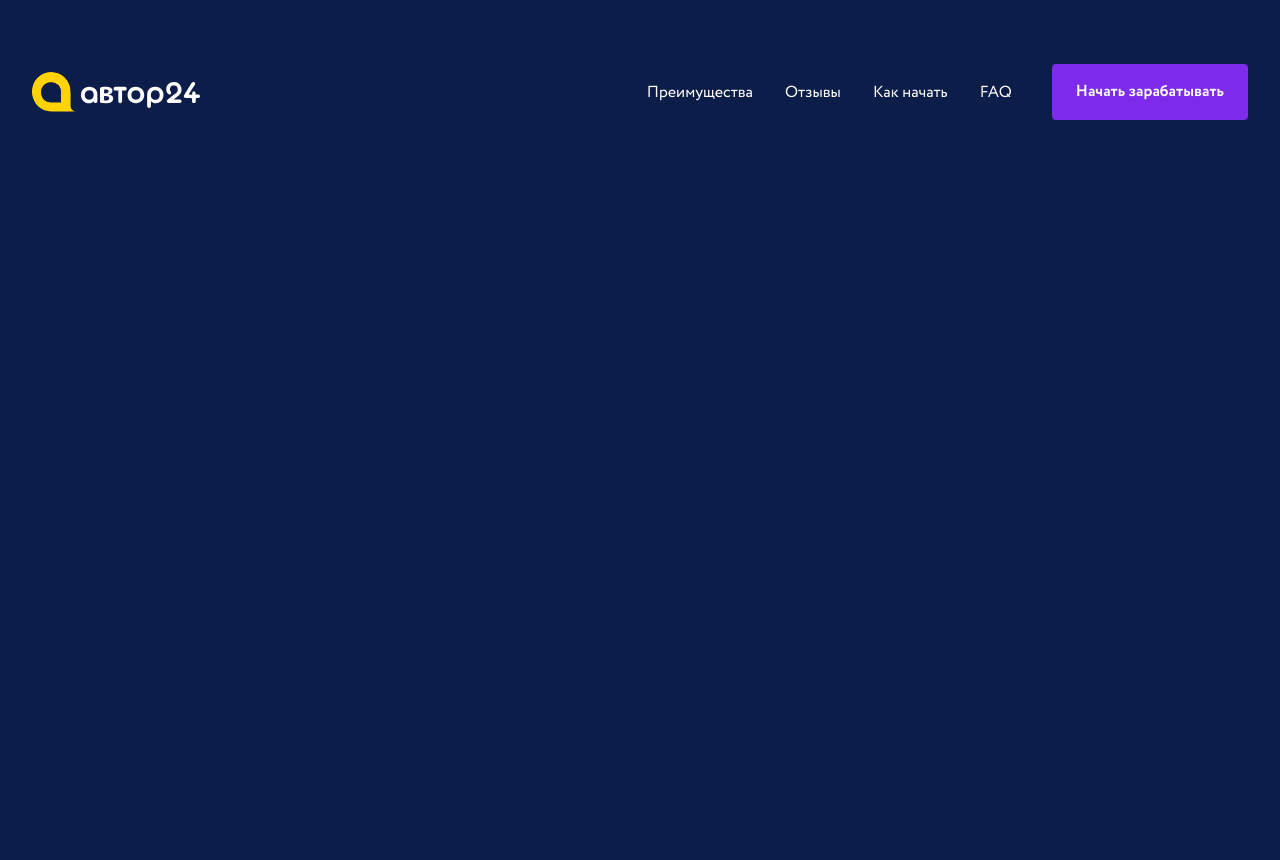
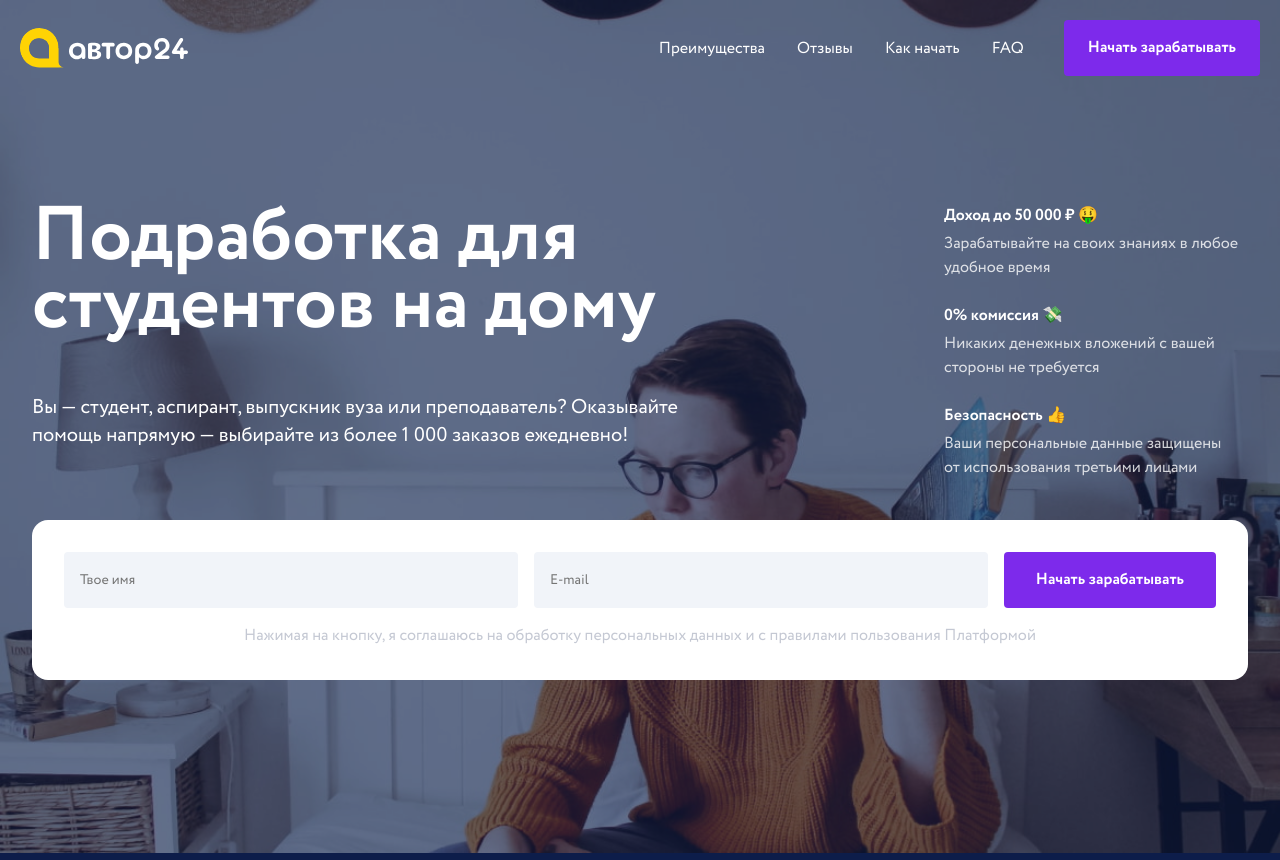
Before and after one commit to maksim-chernyshev/workForStudentsLanding, a website: page public/index.html in a window 1280 px wide. Before the commit the page ends 800 px from the top, so only its background shows below. Drawn offline with nearby package versions, Linux system fonts and the light colour scheme; files that its build step writes are made by us from their sources.

Commit message:
- added hero section;

```diff
--- a/public/index.html
+++ b/public/index.html
@@ -9,8 +9,7 @@
     <link rel="stylesheet" href="css/main.min.css">
 </head>
 <body class="root">
-<div class="bg-container">
-    <header class="header content-wrapper" data-section="header">
+<header class="header" data-section="header">
     <div class="header__logo">
         <a class="header__logo-link" href="/" data-js="logoLink">
             <img class="header__logo-img"
@@ -39,6 +38,65 @@
         >
     </button>
 </header>
+
+<main class="main">
+    <section class="hero">
+        <div class="hero__bg-wrapper">
+            <img class="hero__bg-img" src="img/img-hero.jpg" alt="">
         </div>
+        <div class="hero__inner content-wrapper">
+            <h1 class="hero__title heading--1">Подработка для студентов на&nbsp;дому</h1>
+            <p class="hero__text text text--bigger">
+                Вы&nbsp;&mdash; студент, аспирант, выпускник вуза или преподаватель?
+                Оказывайте помощь напрямую&nbsp;&mdash; выбирайте из&nbsp;более 1&nbsp;000 заказов ежедневно!
+            </p>
+            <form class="hero__form reg-form reg-form--wide" action="https://a24.biz/reg/promoAuthor" method="post">
+                <input type="hidden" name="secondname" value="Фамилия">
+
+                <input class="reg-form__input input"
+                       type="text"
+                       placeholder="Твое имя"
+                       name="firstname"
+                       aria-label="Укажите свое имя"
+                       required
+                >
+                <input class="reg-form__input input"
+                       type="email"
+                       name="email"
+                       aria-label="Укажите свой email"
+                       placeholder="E-mail"
+                       required
+                >
+                <button class="reg-form__submit-btn button" type="submit">Начать зарабатывать</button>
+
+                <p class="reg-form__policy text">
+                    Нажимая на&nbsp;кнопку, я&nbsp;соглашаюсь на&nbsp;обработку персональных данных и&nbsp;с&nbsp;правилами
+                    пользования Платформой
+                </p>
+            </form>
+
+            <ul class="hero__list">
+                <li class="hero__list-item">
+                    <h5 class="hero__list-item-title heading--5">Доход до&nbsp;50&nbsp;000&nbsp;₽ 🤑</h5>
+                    <p class="hero__list-item-text text">
+                        Зарабатывайте на&nbsp;своих знаниях в&nbsp;любое удобное время
+                    </p>
+                </li>
+                <li class="hero__list-item">
+                    <h5 class="hero__list-item-title heading--5">0%&nbsp;комиссия 💸</h5>
+                    <p class="hero__list-item-text text">
+                        Никаких денежных вложений с&nbsp;вашей стороны не&nbsp;требуется
+                    </p>
+                </li>
+                <li class="hero__list-item">
+                    <h5 class="hero__list-item-title heading--5">Безопасность 👍</h5>
+                    <p class="hero__list-item-text text">
+                        Ваши персональные данные защищены от&nbsp;использования третьими лицами
+                    </p>
+                </li>
+            </ul>
+        </div>
+    </section>
+</main>
 </body>
 </html>
--- a/src/css/blocks/buttons.scss
+++ b/src/css/blocks/buttons.scss
@@ -1,5 +1,5 @@
 .button {
-    padding: 18px 16px 17px;
+    padding: 14px 16px 14px;
 
     font-family: 'Circe', sans-serif;
     font-size: 14px;
--- a/src/css/blocks/header.scss
+++ b/src/css/blocks/header.scss
@@ -1,11 +1,29 @@
 .header {
+    position: absolute;
+    top: 0;
+    right: 0;
+    bottom: 0;
+    left: 0;
+    z-index: 2;
+
+    max-width: 1264px;
+    //width: 100%;
+    height: 34px;
     display: flex;
     justify-content: space-between;
     align-items: center;
-    padding-top: 20px;
+    margin-top: 20px;
+    margin-left: auto;
+    margin-right: auto;
+    padding-left: 20px;
+    padding-right: 20px;
 
     @media (min-width: 768px) {
-        padding-top: 24px;
+        height: 40px;
+    }
+
+    @media (min-width: 1024px) {
+        height: 56px;
     }
 }
 
--- /dev/null
+++ b/src/css/blocks/hero.scss
@@ -0,0 +1,128 @@
+.hero {
+    position: relative;
+    padding-top: 114px;
+
+    @media (min-width: 768px) {
+        padding-top: 128px;
+    }
+
+    @media (min-width: 1024px) {
+        padding-top: 204px;
+    }
+
+    @media (min-width: 1440px) {
+        padding-top: 224px;
+    }
+
+    //background-image: linear-gradient(180deg, rgba(9, 21, 53, 0) 0%, #0D1D4A 100%), url('../img/img-hero.jpg');
+    //background-repeat: no-repeat;
+    //background-position: center, left -450px top -250px;
+    //background-size: cover;
+
+}
+
+.hero__bg-wrapper {
+    position: absolute;
+    top: 0;
+    right: 0;
+    bottom: 0;
+    left: 0;
+    z-index: -1;
+
+    width: 100%;
+    height: 100%;
+
+    background-image: linear-gradient(180deg, rgba(9, 21, 53, 0) 0%, #0D1D4A 100%)
+}
+
+.hero__bg-img {
+    position: relative;
+    z-index: -2;
+    width: 100%;
+
+    opacity: 0.4;
+}
+
+.hero__inner {
+    display: grid;
+
+    @media (min-width: 768px) {
+        grid-template-columns: 1fr 30%;
+        grid-template-rows: repeat(3, auto);
+        column-gap: 10%;
+    }
+
+    @media (min-width: 1024px) {
+        grid-template-columns: 1fr 25%;
+        column-gap: 20%;
+    }
+}
+
+.hero__title {
+    margin-top: 0;
+    margin-bottom: 16px;
+
+    @media (min-width: 1024px) {
+        margin-bottom: 24px;
+    }
+}
+
+.hero__text {
+    margin-bottom: 40px;
+
+    @media (min-width: 768px) {
+        max-width: 75%;
+        grid-row: 2 / 3;
+        grid-column: 1 / 2;
+        margin-bottom: 0;
+    }
+
+    @media (min-width: 1024px) {
+        max-width: none;
+    }
+}
+
+.hero__form {
+    margin-bottom: 24px;
+
+    @media (min-width: 768px) {
+        grid-row: 3 / 4;
+        grid-column: 1 / 3;
+        margin-top: 40px;
+        margin-bottom: 0;
+    }
+}
+
+.hero__list {
+    margin-top: 0;
+    margin-bottom: 0;
+    padding-left: 0;
+
+    list-style: none;
+
+    @media (min-width: 768px) {
+        grid-row: 1 / 3;
+        grid-column: 2 / 3;
+    }
+}
+
+.hero__list-item {
+    margin-bottom: 12px;
+
+    @media (min-width: 1024px) {
+        margin-bottom: 24px;
+    }
+
+    &:last-child {
+        margin-bottom: 0;
+    }
+}
+
+.hero__list-item-title {
+    margin-top: 0;
+    margin-bottom: 4px;
+}
+
+.hero__list-item-text {
+    opacity: 0.8;
+}
--- /dev/null
+++ b/src/css/blocks/inputs.scss
@@ -0,0 +1,19 @@
+.input {
+    padding: 13px 16px;
+
+    font-size: 14px;
+    line-height: 20px;
+
+    border: none;
+    border-radius: 4px;
+    outline: none;
+    background-color: var(--gray-light);
+
+    &:focus {
+        outline: none;
+
+        &::placeholder {
+            color: transparent;
+        }
+    }
+}
--- /dev/null
+++ b/src/css/blocks/reg-form.scss
@@ -0,0 +1,28 @@
+.reg-form {
+    display: grid;
+    gap: 12px;
+    padding: 16px;
+
+    border-radius: 16px;
+    background-color: var(--white);
+
+
+    &--wide {
+        @media (min-width: 768px) {
+            grid-template-columns: 1fr 1fr auto;
+            gap: 16px;
+            padding: 32px;
+
+            .reg-form__policy {
+                grid-column: 1 / -1;
+
+                text-align: center;
+            }
+        }
+    }
+}
+
+.reg-form__policy {
+    color: var(--black);
+    opacity: 0.24;
+}
--- a/src/css/blocks/root.scss
+++ b/src/css/blocks/root.scss
@@ -1,21 +1,12 @@
 .root {
     position: relative;
 
-    padding-top: 20px;
     font-family: 'Circe', sans-serif;
     font-weight: 400;
     color: var(--white);
 
     background-color: var(--black);
     scroll-behavior: smooth;
-
-    @media (min-width: 768px) {
-        padding-top: 32px;
-    }
-
-    @media (min-width: 1024px) {
-        padding-top: 40px;
-    }
 }
 
 .content-wrapper {
--- a/src/css/main.scss
+++ b/src/css/main.scss
@@ -5,5 +5,8 @@
 
 @import 'blocks/root';
 @import 'blocks/buttons';
+@import 'blocks/inputs';
 @import 'blocks/header';
 @import 'blocks/navigation';
+@import 'blocks/hero';
+@import 'blocks/reg-form';
```
Also changed, not shown: public/img/img-hero.jpg (added). Lines whose indentation alone changed are shown as unchanged.
